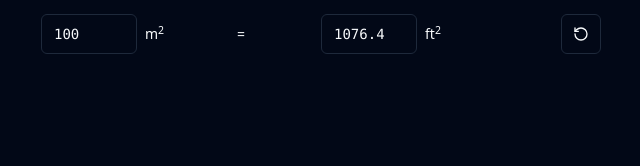
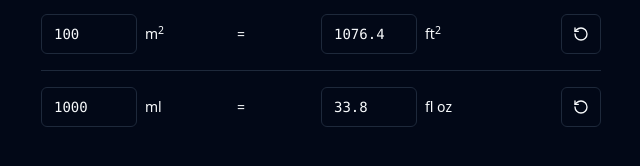
Before and after one commit to klevente/qonwerty, a React (Vite) app: page / in a window 1280 px wide. Shown: the part 374-540 px from the top of the page, without its empty margins (319-959 px from the left). Built offline with nearby package versions, Linux system fonts and the light colour scheme.

Commit message:
Add ml <-> fl oz conversion

```diff
--- a/src/app.tsx
+++ b/src/app.tsx
@@ -42,6 +42,14 @@ function sqFtToSqM(sqft: number): number {
 
 function sqMToSqFt(sqm: number): number {
   return +(sqm * 10.764).toFixed(1);
+}
+
+function mlToFlOz(ml: number): number {
+  return +(ml * 0.033814).toFixed(1);
+}
+
+function flOzToMl(fluidOunces: number): number {
+  return +(fluidOunces / 0.033814).toFixed(1);
 }
 
 export const App: FC = () => {
@@ -121,6 +129,19 @@ export const App: FC = () => {
           convertAtoB={sqMToSqFt}
           convertBtoA={sqFtToSqM}
         />
+        <Separator className="my-4 col-span-4" />
+        <ConvertWidget
+          unitA={{
+            name: "ml",
+            default: 1000,
+          }}
+          unitB={{
+            name: "fl oz",
+            default: mlToFlOz(1000),
+          }}
+          convertAtoB={mlToFlOz}
+          convertBtoA={flOzToMl}
+        />
       </div>
     </div>
   );
```
